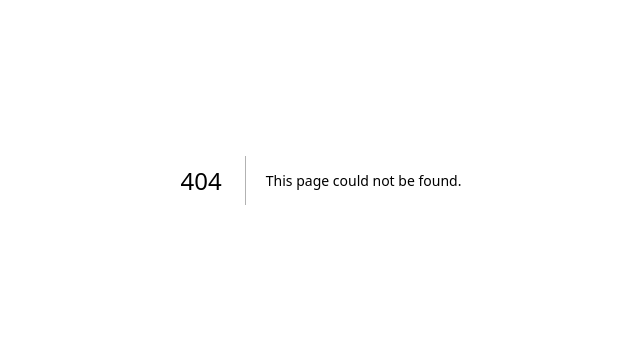
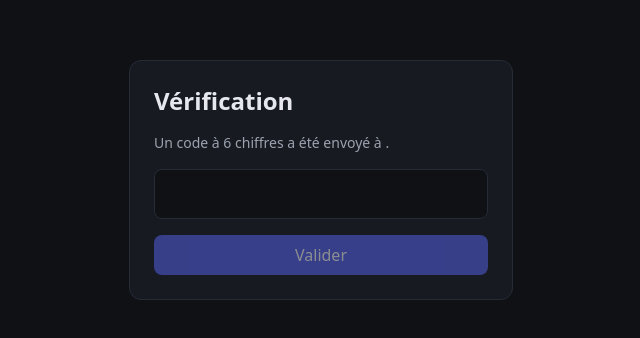
Before and after one commit to DidjoThekid/DTK-Discord-bot, a Next.js app: page /verify in a window 1280 px wide. Before the commit this address had no page. Shown: the part 220-558 px from the top of the page, without its empty margins (319-959 px from the left). Built offline with nearby package versions, Linux system fonts and the light colour scheme.

Commit message:
Implement verification form with API integration

```diff
--- /dev/null
+++ b/src/app/verify/page.tsx
@@ -0,0 +1,72 @@
+"use client";
+
+import { Suspense, useState } from "react";
+import { useRouter, useSearchParams } from "next/navigation";
+
+function VerifyForm() {
+  const router = useRouter();
+  const params = useSearchParams();
+  const userId = params.get("userId") ?? "";
+  const type = (params.get("type") as "signup" | "login") ?? "signup";
+  const email = params.get("email") ?? "";
+
+  const [code, setCode] = useState("");
+  const [error, setError] = useState("");
+  const [loading, setLoading] = useState(false);
+
+  async function handleSubmit(e: React.FormEvent) {
+    e.preventDefault();
+    setError("");
+    setLoading(true);
+
+    const res = await fetch("/api/auth/verify", {
+      method: "POST",
+      headers: { "Content-Type": "application/json" },
+      body: JSON.stringify({ userId, code, type }),
+    });
+    const data = await res.json();
+    setLoading(false);
+
+    if (!res.ok) {
+      setError(data.error ?? "Une erreur est survenue.");
+      return;
+    }
+
+    router.push("/dashboard");
+  }
+
+  return (
+    <main className="flex min-h-screen items-center justify-center px-4">
+      <form onSubmit={handleSubmit} className="card w-full max-w-sm p-6 space-y-4">
+        <h1 className="text-2xl font-bold">Vérification</h1>
+        <p className="text-sm text-gray-400">
+          Un code à 6 chiffres a été envoyé à <span className="text-white">{email}</span>.
+        </p>
+
+        <input
+          type="text"
+          inputMode="numeric"
+          maxLength={6}
+          required
+          className="input text-center text-2xl tracking-[0.5em]"
+          value={code}
+          onChange={(e) => setCode(e.target.value.replace(/\D/g, ""))}
+        />
+
+        {error && <p className="text-red-400 text-sm">{error}</p>}
+
+        <button type="submit" disabled={loading || code.length !== 6} className="btn-primary w-full">
+          {loading ? "Vérification..." : "Valider"}
+        </button>
+      </form>
+    </main>
+  );
+}
+
+export default function VerifyPage() {
+  return (
+    <Suspense fallback={null}>
+      <VerifyForm />
+    </Suspense>
+  );
+}
```
